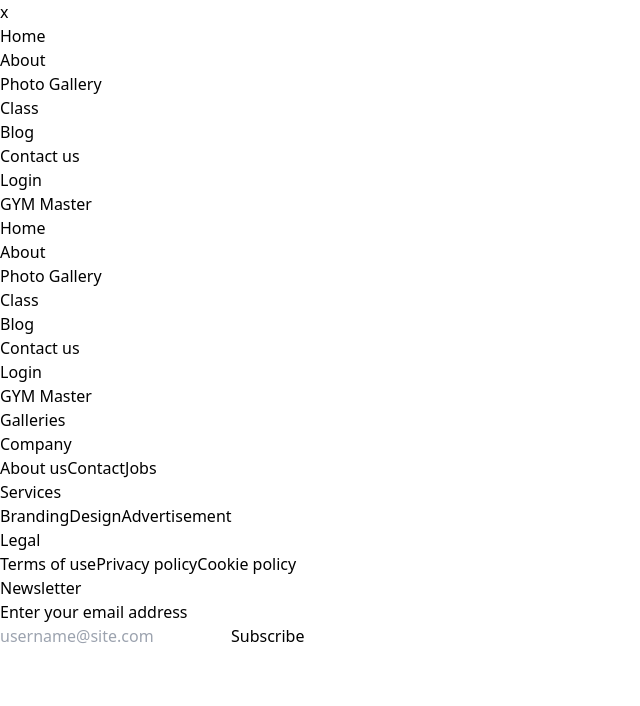
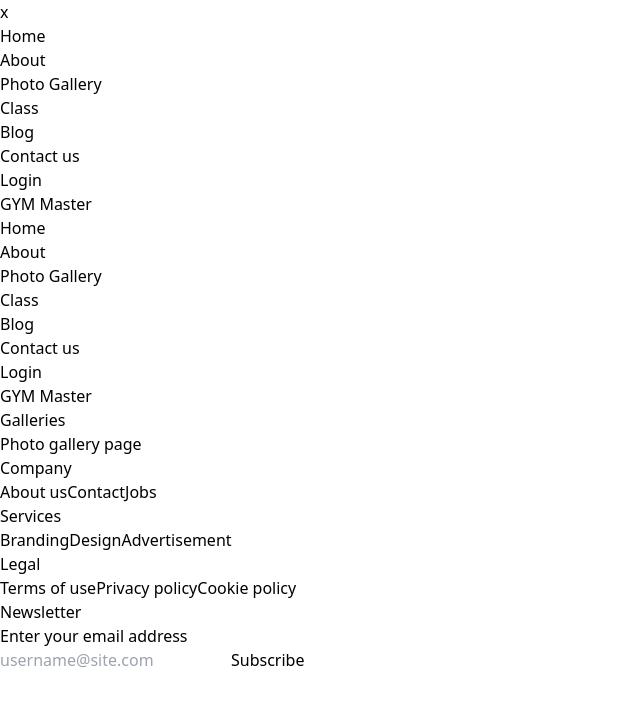
Before and after one commit to hasiburrahmanakash79/GYM-Master, a React (Vite) app: page /gallery in a window 1280 px wide. Shown: the top 706 px of the page, without its empty margins (0-640 px from the left). Built offline with nearby package versions, Linux system fonts and the light colour scheme.

Commit message:
make photo galery page

```diff
--- a/src/Pages/PhotoGallery/PhotoGallery.jsx
+++ b/src/Pages/PhotoGallery/PhotoGallery.jsx
@@ -4,7 +4,7 @@ const PhotoGallery = () => {
     return (
         <div>
            <SectionTitle subTitle={"GYM Master"} title={"Galleries"}></SectionTitle>
-
+            <h1>Photo gallery page</h1>
         </div>
     );
 };
```
